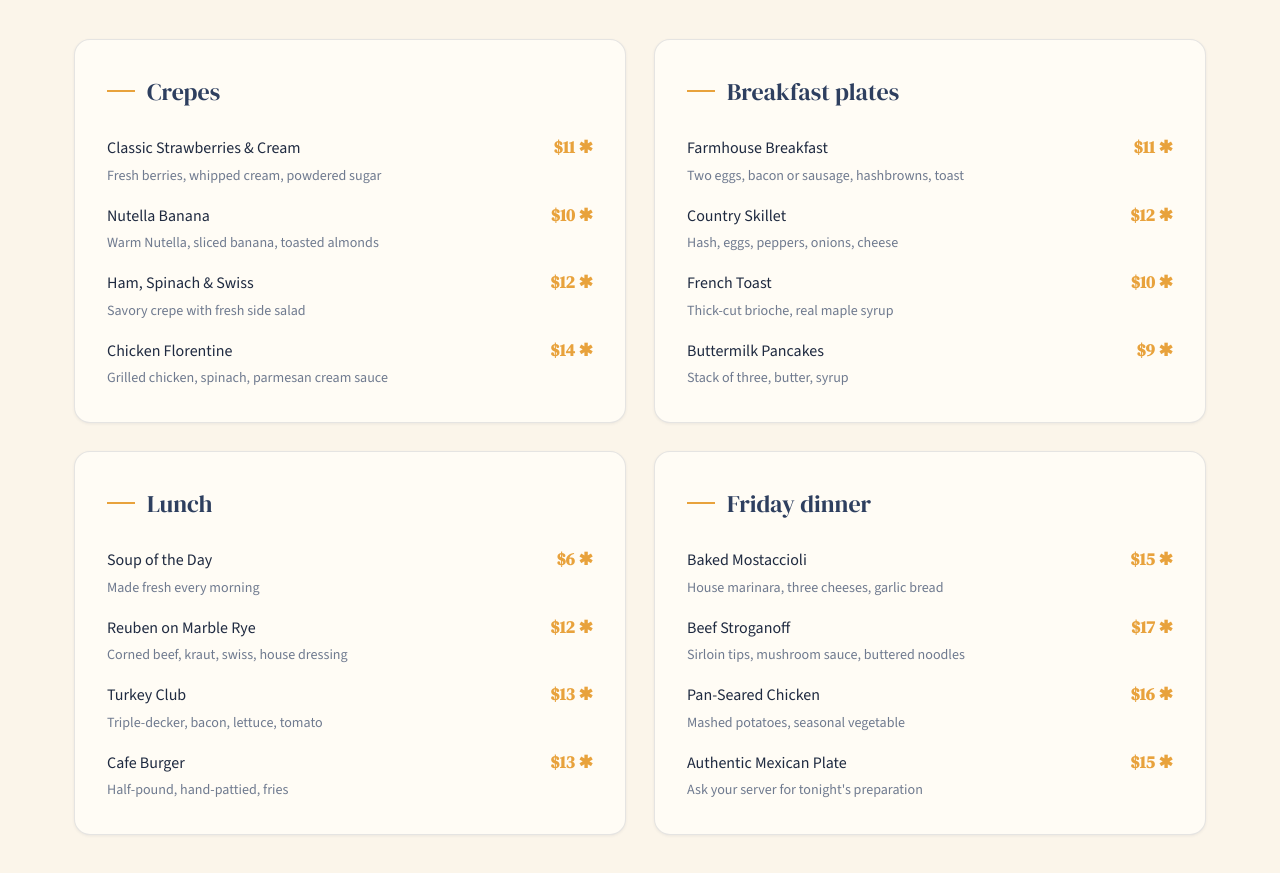
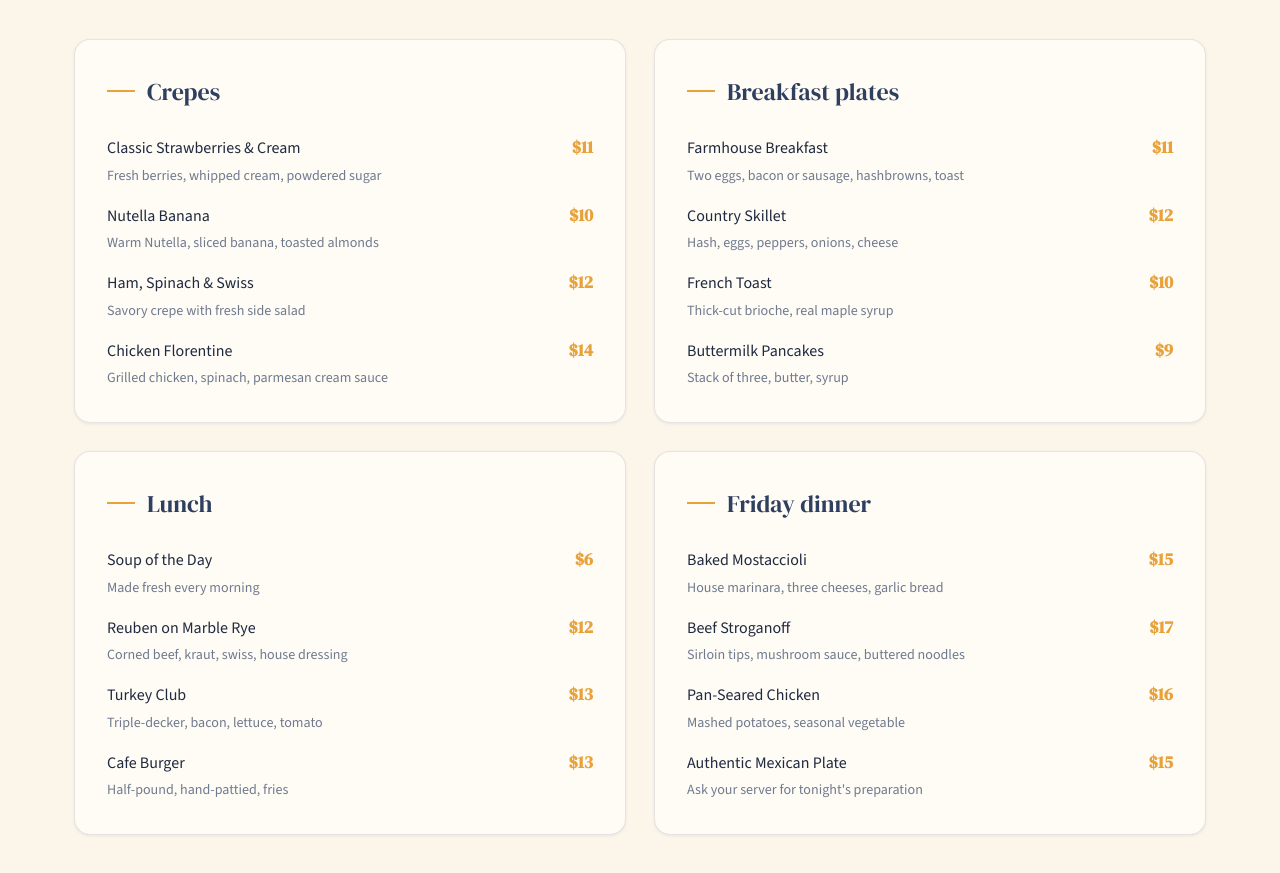
Before and after one commit to JohnathonRizzuto/sugar-grove-cafe, a plain HTML site: page index.html in a window 1280 px wide. Shown: the part 1940-2813 px from the top of the page. Drawn offline with nearby package versions, Linux system fonts and the light colour scheme.

```diff
--- a/index.html
+++ b/index.html
@@ -423,37 +423,37 @@
       <div class="menu-card">
         <div class="menu-cat">Crepes</div>
         <div class="menu-items">
-          <div class="menu-row"><div><span class="name">Classic Strawberries &amp; Cream</span><span class="desc">Fresh berries, whipped cream, powdered sugar</span></div><span class="price">$11 ✱</span></div>
-          <div class="menu-row"><div><span class="name">Nutella Banana</span><span class="desc">Warm Nutella, sliced banana, toasted almonds</span></div><span class="price">$10 ✱</span></div>
-          <div class="menu-row"><div><span class="name">Ham, Spinach &amp; Swiss</span><span class="desc">Savory crepe with fresh side salad</span></div><span class="price">$12 ✱</span></div>
-          <div class="menu-row"><div><span class="name">Chicken Florentine</span><span class="desc">Grilled chicken, spinach, parmesan cream sauce</span></div><span class="price">$14 ✱</span></div>
+          <div class="menu-row"><div><span class="name">Classic Strawberries &amp; Cream</span><span class="desc">Fresh berries, whipped cream, powdered sugar</span></div><span class="price">$11</span></div>
+          <div class="menu-row"><div><span class="name">Nutella Banana</span><span class="desc">Warm Nutella, sliced banana, toasted almonds</span></div><span class="price">$10</span></div>
+          <div class="menu-row"><div><span class="name">Ham, Spinach &amp; Swiss</span><span class="desc">Savory crepe with fresh side salad</span></div><span class="price">$12</span></div>
+          <div class="menu-row"><div><span class="name">Chicken Florentine</span><span class="desc">Grilled chicken, spinach, parmesan cream sauce</span></div><span class="price">$14</span></div>
         </div>
       </div>
       <div class="menu-card">
         <div class="menu-cat">Breakfast plates</div>
         <div class="menu-items">
-          <div class="menu-row"><div><span class="name">Farmhouse Breakfast</span><span class="desc">Two eggs, bacon or sausage, hashbrowns, toast</span></div><span class="price">$11 ✱</span></div>
-          <div class="menu-row"><div><span class="name">Country Skillet</span><span class="desc">Hash, eggs, peppers, onions, cheese</span></div><span class="price">$12 ✱</span></div>
-          <div class="menu-row"><div><span class="name">French Toast</span><span class="desc">Thick-cut brioche, real maple syrup</span></div><span class="price">$10 ✱</span></div>
-          <div class="menu-row"><div><span class="name">Buttermilk Pancakes</span><span class="desc">Stack of three, butter, syrup</span></div><span class="price">$9 ✱</span></div>
+          <div class="menu-row"><div><span class="name">Farmhouse Breakfast</span><span class="desc">Two eggs, bacon or sausage, hashbrowns, toast</span></div><span class="price">$11</span></div>
+          <div class="menu-row"><div><span class="name">Country Skillet</span><span class="desc">Hash, eggs, peppers, onions, cheese</span></div><span class="price">$12</span></div>
+          <div class="menu-row"><div><span class="name">French Toast</span><span class="desc">Thick-cut brioche, real maple syrup</span></div><span class="price">$10</span></div>
+          <div class="menu-row"><div><span class="name">Buttermilk Pancakes</span><span class="desc">Stack of three, butter, syrup</span></div><span class="price">$9</span></div>
         </div>
       </div>
       <div class="menu-card">
         <div class="menu-cat">Lunch</div>
         <div class="menu-items">
-          <div class="menu-row"><div><span class="name">Soup of the Day</span><span class="desc">Made fresh every morning</span></div><span class="price">$6 ✱</span></div>
-          <div class="menu-row"><div><span class="name">Reuben on Marble Rye</span><span class="desc">Corned beef, kraut, swiss, house dressing</span></div><span class="price">$12 ✱</span></div>
-          <div class="menu-row"><div><span class="name">Turkey Club</span><span class="desc">Triple-decker, bacon, lettuce, tomato</span></div><span class="price">$13 ✱</span></div>
-          <div class="menu-row"><div><span class="name">Cafe Burger</span><span class="desc">Half-pound, hand-pattied, fries</span></div><span class="price">$13 ✱</span></div>
+          <div class="menu-row"><div><span class="name">Soup of the Day</span><span class="desc">Made fresh every morning</span></div><span class="price">$6</span></div>
+          <div class="menu-row"><div><span class="name">Reuben on Marble Rye</span><span class="desc">Corned beef, kraut, swiss, house dressing</span></div><span class="price">$12</span></div>
+          <div class="menu-row"><div><span class="name">Turkey Club</span><span class="desc">Triple-decker, bacon, lettuce, tomato</span></div><span class="price">$13</span></div>
+          <div class="menu-row"><div><span class="name">Cafe Burger</span><span class="desc">Half-pound, hand-pattied, fries</span></div><span class="price">$13</span></div>
         </div>
       </div>
       <div class="menu-card">
         <div class="menu-cat">Friday dinner</div>
         <div class="menu-items">
-          <div class="menu-row"><div><span class="name">Baked Mostaccioli</span><span class="desc">House marinara, three cheeses, garlic bread</span></div><span class="price">$15 ✱</span></div>
-          <div class="menu-row"><div><span class="name">Beef Stroganoff</span><span class="desc">Sirloin tips, mushroom sauce, buttered noodles</span></div><span class="price">$17 ✱</span></div>
-          <div class="menu-row"><div><span class="name">Pan-Seared Chicken</span><span class="desc">Mashed potatoes, seasonal vegetable</span></div><span class="price">$16 ✱</span></div>
-          <div class="menu-row"><div><span class="name">Authentic Mexican Plate</span><span class="desc">Ask your server for tonight's preparation</span></div><span class="price">$15 ✱</span></div>
+          <div class="menu-row"><div><span class="name">Baked Mostaccioli</span><span class="desc">House marinara, three cheeses, garlic bread</span></div><span class="price">$15</span></div>
+          <div class="menu-row"><div><span class="name">Beef Stroganoff</span><span class="desc">Sirloin tips, mushroom sauce, buttered noodles</span></div><span class="price">$17</span></div>
+          <div class="menu-row"><div><span class="name">Pan-Seared Chicken</span><span class="desc">Mashed potatoes, seasonal vegetable</span></div><span class="price">$16</span></div>
+          <div class="menu-row"><div><span class="name">Authentic Mexican Plate</span><span class="desc">Ask your server for tonight's preparation</span></div><span class="price">$15</span></div>
         </div>
       </div>
     </div>
```
